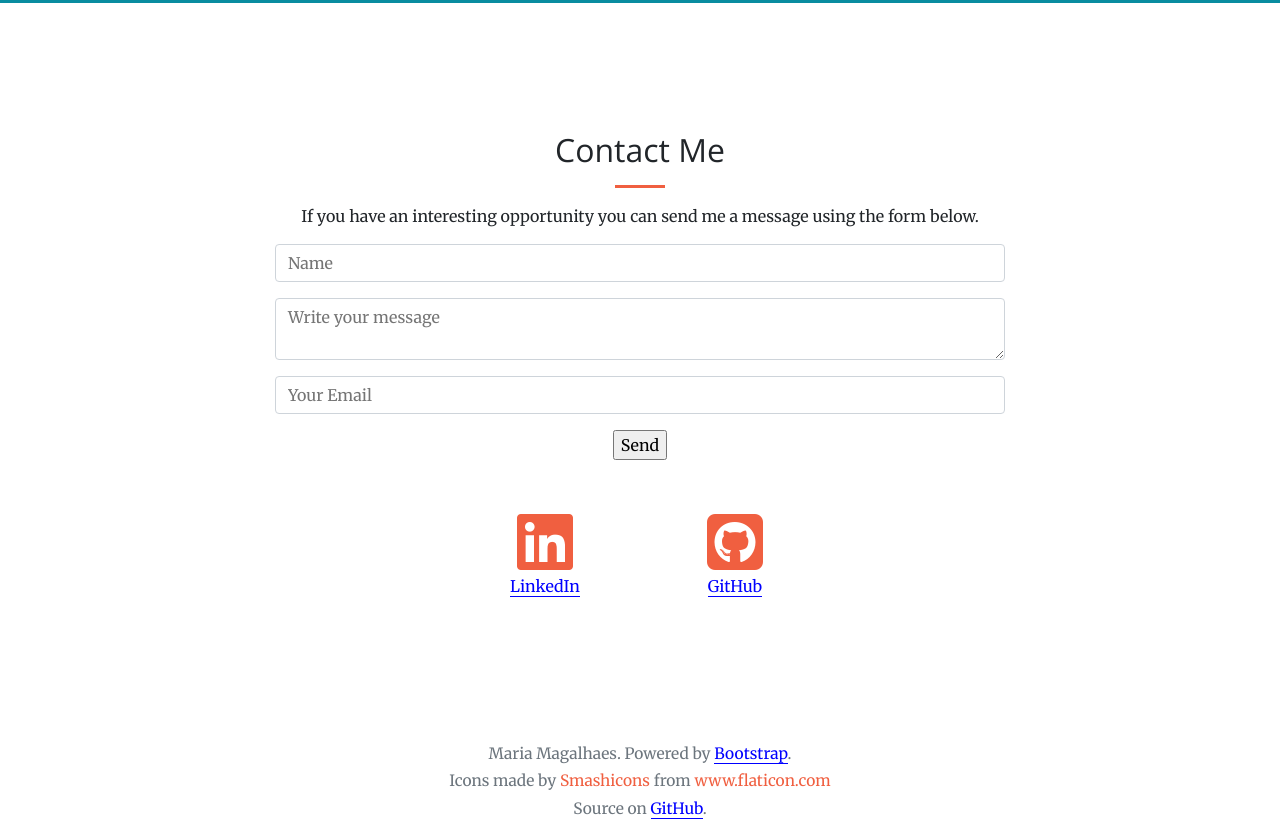
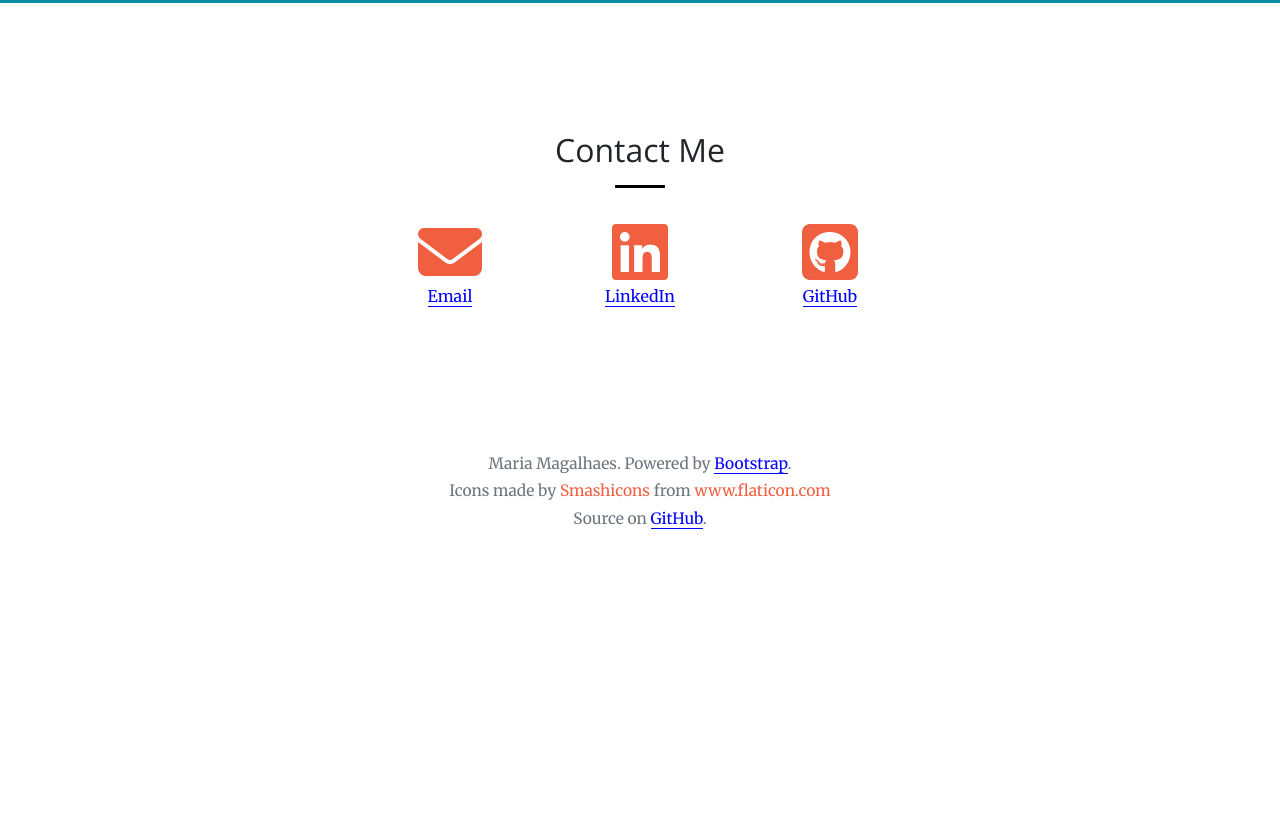
Before and after one commit to mmagalhaes93/mmagalhaes93.github.io, a plain HTML site: page index.html in a window 1280 px wide. Shown: the part 3560-4380 px from the top of the page. After the commit the page ends 4090 px from the top, so only its background shows below. Drawn offline with nearby package versions, Linux system fonts and the light colour scheme.

Commit message:
Update index.html

```diff
--- a/index.html
+++ b/index.html
@@ -238,56 +238,18 @@
 <!-- Contact section -->
 <section id="contact">
     <div class="container">
-
-        <div class="row">
-            <div class="col-lg-8 mx-auto text-center">
-                <h2 class="section-heading">
-
-                    <!-- Attempting to avoid spam by removing @ and the dot in my domain -->
-                    Contact Me</h2>
-                <hr class="primary">
-                <p>If you have an interesting opportunity you
-                    can send me a message using the form below.</p>
-
-                <div id="emailForm">
-                    <form action="mailer.php"
-                          method="post" id="email_form">
-
-                        <input class="form-mail" type="text" id="form_name" placeholder="Name"/>
-                        <textarea class="form-mail" id="form_message" placeholder="Write your message" required></textarea>
-
-                        <input class="form-mail" type="email" id="form_email"
-                               placeholder="Your Email" required/>
-
-                        <input id="submit_form" type="submit" value="Send" style="margin-bottom:10px"/>
-                    </form>
-
-                </div>
-                <div id="afterSendingMsg" style="visibility: hidden;">
-                    <p> "Thank you, e-mail Sent. I will contact you shortly."</p>
-                </div>
-                <script>
-                    var submitButton = document.getElementById("submit_form");
-                    var form = document.getElementById("email_form");
-                    form.addEventListener("submit", function (e) {
-                       setTimeout(function() {
-                            submitButton.value = "Sending...";
-                            submitButton.disabled = true;
-
-                        }, 1);
-                        setTimeout(function() {
-                           document.getElementById('emailForm').style.visibility='hidden';
-                           document.getElementById('afterSendingMsg').style.visibility='visible';
-                        }, 1);
-
-                    });
-                </script>
+        <div class="col-lg-12 pb-3 text-center">
+                <h2 class="section-heading">Contact Me</h2>
+                <hr class="hr-black">
             </div>
-        </div>
-
         <!-- Email, LinkedIn, and GitHub links -->
         <div class="row justify-content-center">
-
+            <div class="col-4 col-sm-4 col-lg-2 text-center">
+                <a href="mailto:mariamagalhaes1328@gmail.com">
+                    <i class="fa fa-envelope fa-4x sr-icons"></i>
+                </a>
+                <p><a href="mailto:mariamagalhaes1328@gmail.com" class="text-blue">Email</a></p>
+            </div>
             <div class="col-4 col-sm-4 col-lg-2 text-center">
                 <a href="https://www.linkedin.com/in/mmagalhaes93/">
                     <i class="fa fa-linkedin-square fa-4x sr-icons"></i>
```
